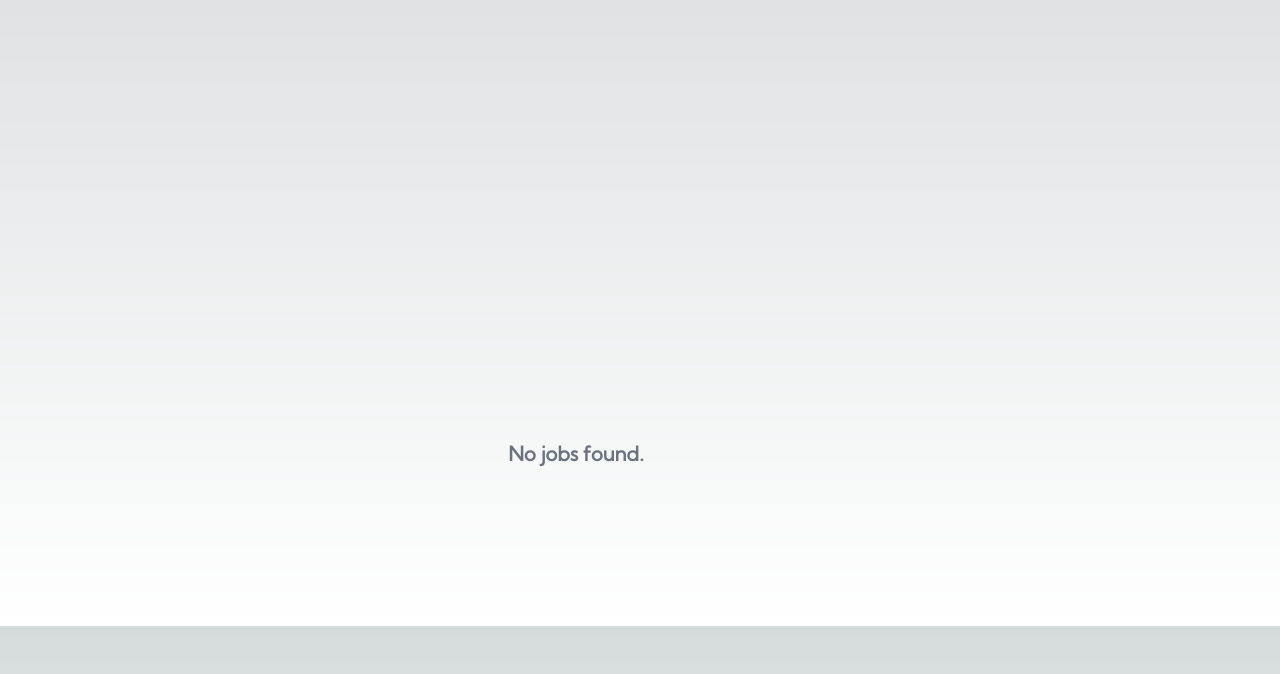
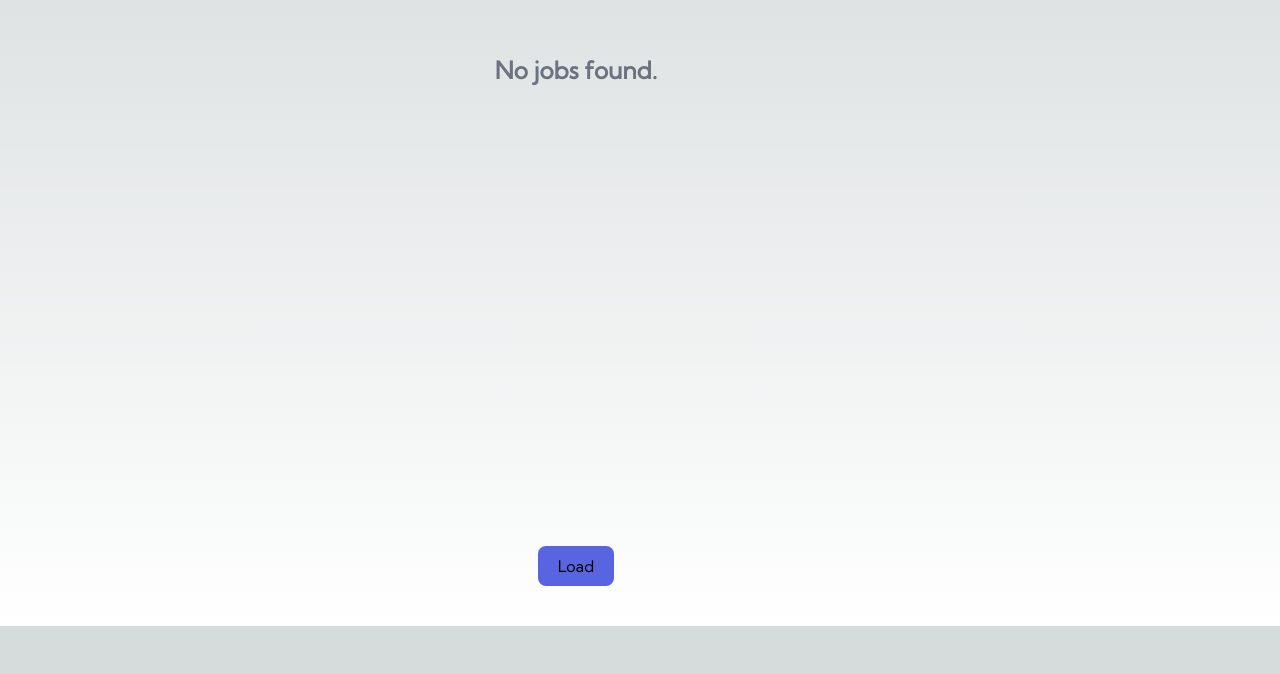
Before and after one commit to dr-robotnic456/job_finder, a Next.js app: page /components/Jobs in a window 1280 px wide. Shown: the part 174-848 px from the top of the page. After the commit the page ends 800 px from the top, so only its background shows below. Built offline with nearby package versions, Linux system fonts and the light colour scheme.

Commit message:
first commit

```diff
--- a/src/pages/components/Jobs.js
+++ b/src/pages/components/Jobs.js
@@ -13,15 +13,14 @@ const Jobs = ({ showFilter, triggerFilter, result }) => {
 
       </div>
       {isResultEmpty && (
-        <div className='flex justify-center items-center h-screen'>
-          <p className='text-gray-500 font-bold text-xl'>No jobs found.</p>
+        <div className='flex items-center justify-center mt-0'>
+          <p className='text-gray-500 font-bold text-2xl'>No jobs found.</p>
         </div>
       )}
-      {!isResultEmpty && (
-        <div className='flex justify-center mt-0'>
-          <button className='absolute bottom-10 bg-[#5964E0] py-2 rounded-lg px-5 hover:bg-[#939BF4]'>Load</button>
-        </div>
-      )}
+
+      <div className='flex justify-center mt-0'>
+        <button className='absolute bottom-10 bg-[#5964E0] py-2 rounded-lg px-5 hover:bg-[#939BF4]'>Load</button>
+      </div>
     </div>
   );
 };
```
